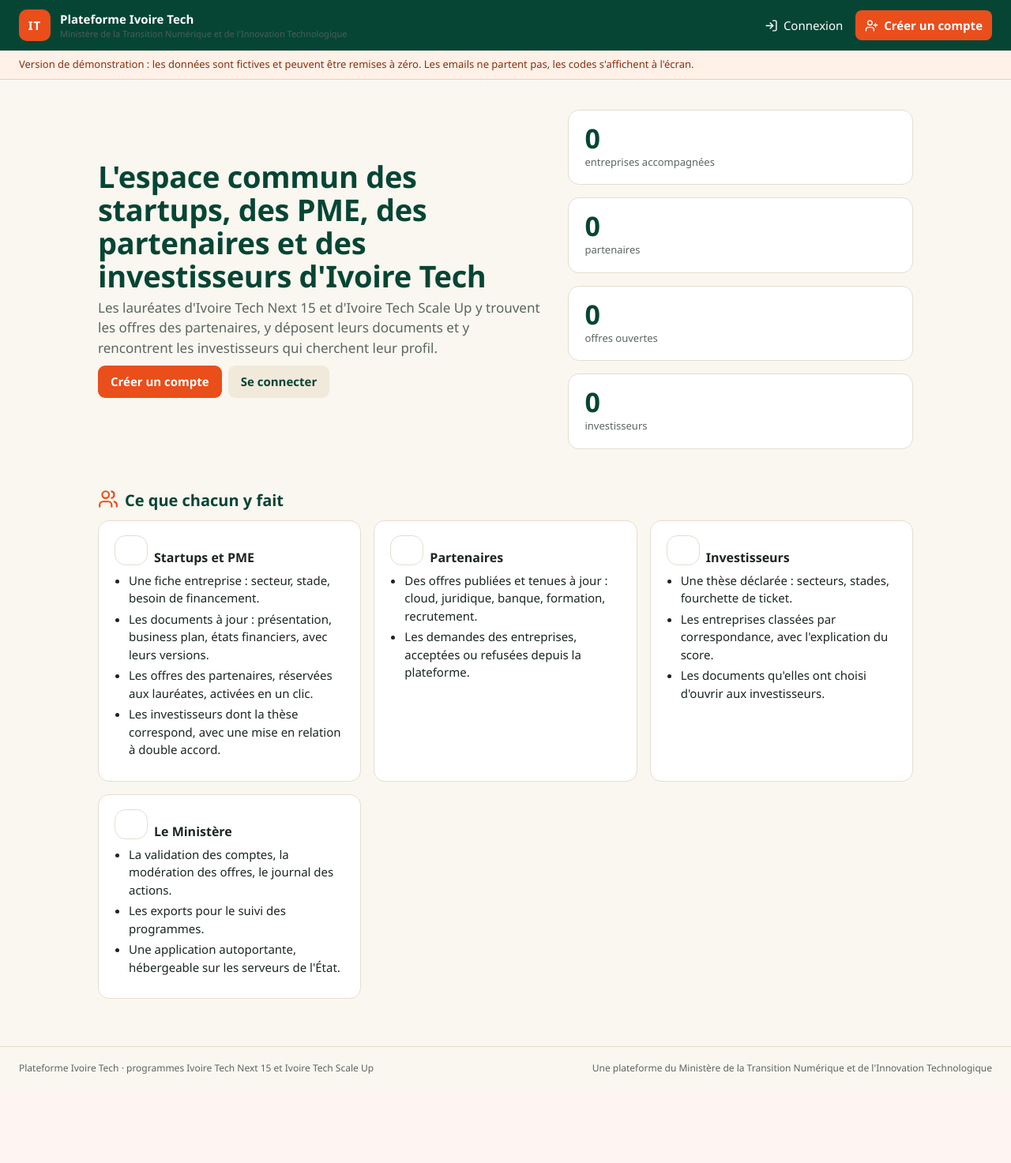
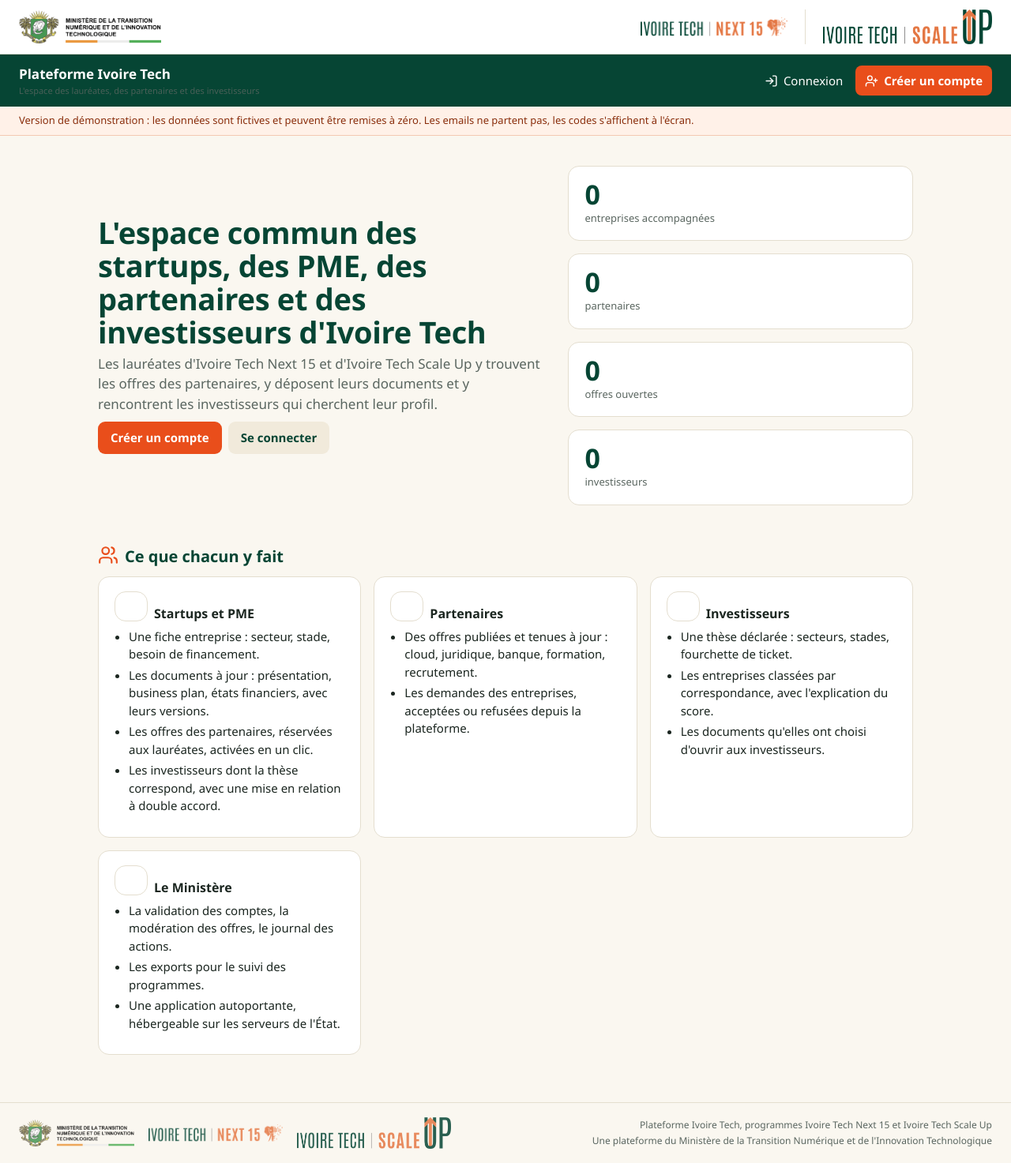
Before and after one commit to leslita06/plateforme-ivoire-tech, a FastAPI app: page / in a window 1280 px wide. Shown: the whole page at 79% size. Before the commit the page ends 1360 px from the top, so only its background shows below. Run offline with FastAPI, Linux system fonts and the light colour scheme; data that the repository does not hold is empty.

Commit message:
Branding officiel : logos Ministere, Ivoire Tech Next 15 et Ivoire Tech Scale Up

```diff
--- a/app/static/style.css
+++ b/app/static/style.css
@@ -121,3 +121,31 @@ form.formulaire.large { max-width: none; }
 .etape strong { display: block; font-size: 14px; }
 .etape small { color: var(--gris); }
 .ic.carte { width: 20px; height: 20px; color: var(--orange); margin-right: 8px; vertical-align: -4px; }
+
+/* ── Bande de marques : les logos officiels, sur le fond clair qui leur va ──
+   Ministère à gauche, les deux programmes à droite. Présente sur chaque page. */
+.bandeau-marques { display: flex; align-items: center; justify-content: space-between; gap: 20px;
+  flex-wrap: wrap; padding: 12px 24px; background: var(--blanc); border-bottom: 1px solid var(--ligne); }
+.marque-ministere img { height: 42px; width: auto; display: block; }
+.marques-programmes { display: flex; align-items: center; gap: 22px; }
+.marques-programmes img { width: auto; display: block; }
+.marques-programmes .logo-next15 { height: 24px; }
+.marques-programmes .logo-scaleup { height: 44px; }
+.marques-programmes img + img { border-left: 1px solid var(--ligne); padding-left: 22px; }
+.marque strong { font-size: 17px; }
+
+.pied { align-items: center; }
+.pied-marques { display: flex; align-items: center; gap: 18px; flex-wrap: wrap; }
+.pied-marques img { width: auto; opacity: .85; height: 22px; }
+.pied-marques .logo-scaleup { height: 40px; }
+.pied-marques img:first-child { height: 34px; }
+.pied-texte { display: flex; flex-direction: column; gap: 2px; text-align: right; }
+@media (max-width: 720px) {
+  .bandeau-marques { padding: 8px 16px; gap: 10px; }
+  .marque-ministere img { height: 32px; }
+  .marques-programmes { gap: 12px; }
+  .marques-programmes .logo-next15 { height: 18px; }
+  .marques-programmes .logo-scaleup { height: 32px; }
+  .marques-programmes img + img { padding-left: 12px; }
+  .pied-texte { text-align: left; }
+}
--- a/app/templates/base.html
+++ b/app/templates/base.html
@@ -4,14 +4,23 @@
 <meta charset="utf-8">
 <meta name="viewport" content="width=device-width, initial-scale=1">
 <title>{% block titre %}{{ NOM }}{% endblock %}</title>
+<link rel="icon" type="image/png" href="/static/logos/favicon.png">
 <link rel="stylesheet" href="/static/style.css">
 </head>
 <body>
 {% include "_icones.html" %}
+{# La bande de marques, sur fond clair : les logos officiels sont verts et orange sur
+   blanc, les poser sur le vert de l'en-tête obligerait à les recolorer. #}
+<div class="bandeau-marques">
+  <a href="/" class="marque-ministere"><img src="/static/logos/ministere.png" alt="Ministère de la Transition Numérique et de l'Innovation Technologique"></a>
+  <div class="marques-programmes">
+    <img class="logo-next15" src="/static/logos/next15.png" alt="Ivoire Tech Next 15">
+    <img class="logo-scaleup" src="/static/logos/scaleup.png" alt="Ivoire Tech Scale Up">
+  </div>
+</div>
 <header class="entete">
   <a class="marque" href="/">
-    <span class="marque-pastille">IT</span>
-    <span><strong>{{ NOM }}</strong><small>Ministère de la Transition Numérique et de l'Innovation Technologique</small></span>
+    <span><strong>{{ NOM }}</strong><small>L'espace des lauréates, des partenaires et des investisseurs</small></span>
   </a>
   {% set chemin = request.url.path %}
   <nav class="nav">
@@ -70,8 +79,15 @@
 {% block contenu %}{% endblock %}
 </main>
 <footer class="pied">
-  <span>{{ NOM }} · programmes Ivoire Tech Next 15 et Ivoire Tech Scale Up</span>
-  <span>Une plateforme du Ministère de la Transition Numérique et de l'Innovation Technologique</span>
+  <div class="pied-marques">
+    <img src="/static/logos/ministere.png" alt="Ministère de la Transition Numérique et de l'Innovation Technologique">
+    <img class="logo-next15" src="/static/logos/next15.png" alt="Ivoire Tech Next 15">
+    <img class="logo-scaleup" src="/static/logos/scaleup.png" alt="Ivoire Tech Scale Up">
+  </div>
+  <div class="pied-texte">
+    <span>{{ NOM }}, programmes Ivoire Tech Next 15 et Ivoire Tech Scale Up</span>
+    <span>Une plateforme du Ministère de la Transition Numérique et de l'Innovation Technologique</span>
+  </div>
 </footer>
 </body>
 </html>
```
Also changed, not shown: build_apercu.py (+18 -2 lines), app/static/logos/favicon.png (added), app/static/logos/ministere-blanc.png (added), app/static/logos/ministere.png (added), app/static/logos/next15-blanc.png (added), app/static/logos/next15.png (added), app/static/logos/scaleup.png (added).
